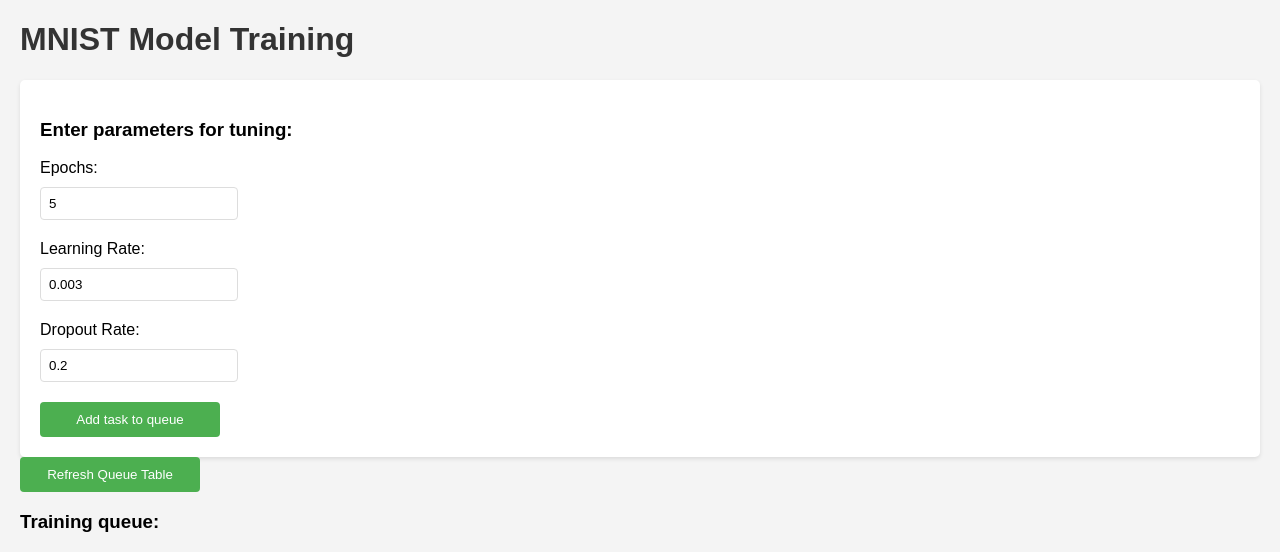
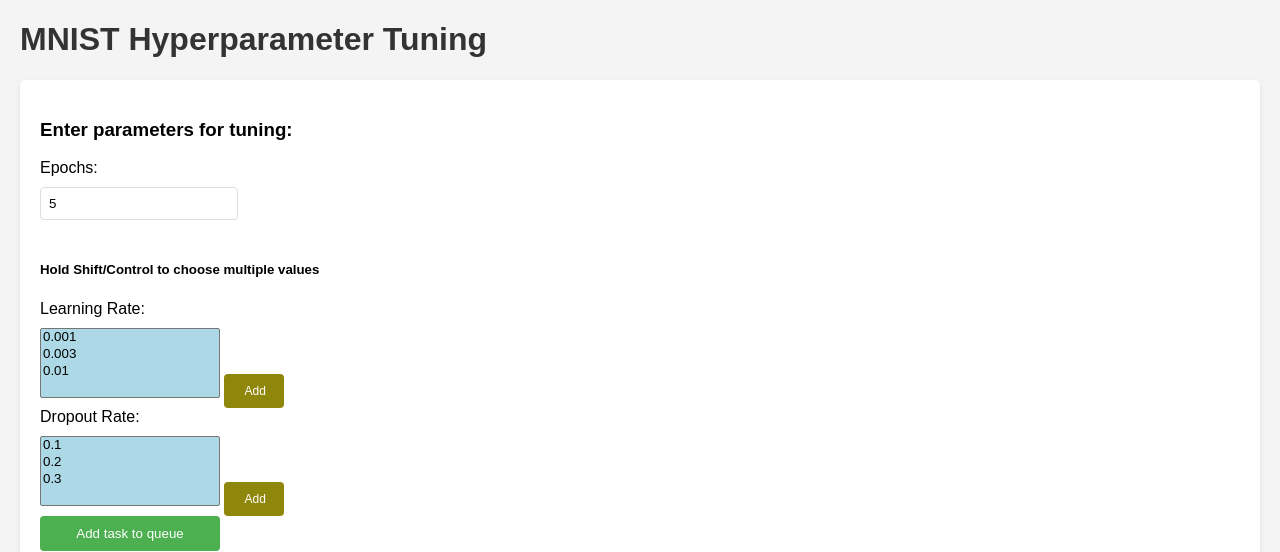
Before and after one commit to hiepnh14/Hyperparameter_Tunning_Web, a Flask app: page / in a window 1280 px wide. Shown: the top 552 px of the page. Run offline with Flask 3, Linux system fonts and the light colour scheme.

Commit message:
Finalize all features

```diff
--- a/app.py
+++ b/app.py
@@ -7,10 +7,6 @@
 
 app = Flask(__name__)
 
-# Load MNIST data
-# transform = transforms.Compose([transforms.ToTensor(), transforms.Normalize((0.5,), (0.5,))])
-# trainset = torchvision.datasets.MNIST(root='./data', train=True, download=True, transform=transform)
-# trainloader = torch.utils.data.DataLoader(trainset, batch_size=64, shuffle=True)
 # In-memory storage for training status
 datafile = 'models.db'
 
@@ -25,25 +21,27 @@
 
 
 # Add task to queue function
-def add_task_to_queue(epochs, learning_rate, dropout_rate):
-
+def add_task_to_queue(epochs, learning_rates, dropout_rates):
+    messages = []
     conn = sqlite3.connect(datafile)
     cursor = conn.cursor()
-
-    cursor.execute('SELECT * FROM model_trainings WHERE epochs=? AND learning_rate=? AND dropout_rate=?', (epochs, learning_rate, dropout_rate))
-    duplicate1 = cursor.fetchone()
-    cursor.execute('SELECT * FROM model_accuracies WHERE epochs=? AND learning_rate=? AND dropout_rate=?', (epochs, learning_rate, dropout_rate))
-    duplicate2 = cursor.fetchone()
-    if duplicate1 or duplicate2:
-        # return render_template('index.html', message='Duplicate entry')
-        return jsonify({'message': 'Duplicate entry'})
-    cursor.execute('''
-        INSERT INTO model_trainings (epochs, learning_rate, dropout_rate)
-        VALUES (?, ?, ?)
-    ''', (epochs, learning_rate, dropout_rate))
-    conn.commit()
+    for learning_rate in learning_rates:
+        for dropout_rate in dropout_rates:
+            cursor.execute('SELECT * FROM model_trainings WHERE epochs=? AND learning_rate=? AND dropout_rate=?', (epochs, learning_rate, dropout_rate))
+            duplicate1 = cursor.fetchone()
+            cursor.execute('SELECT * FROM model_accuracies WHERE epochs=? AND learning_rate=? AND dropout_rate=?', (epochs, learning_rate, dropout_rate))
+            duplicate2 = cursor.fetchone()
+            if duplicate1 or duplicate2:
+                messages.append({'message': f'Duplicate entry for learning_rate {learning_rate} and dropout_rate {dropout_rate}'})
+            else:
+                cursor.execute('''
+                    INSERT INTO model_trainings (epochs, learning_rate, dropout_rate)
+                    VALUES (?, ?, ?)
+                ''', (epochs, learning_rate, dropout_rate))
+                conn.commit()
+                messages.append({'message': f'Task added to queue for learning_rate {learning_rate} and dropout_rate {dropout_rate}'})
     conn.close()
-    return jsonify({'message': 'Task added to queue'})
+    return jsonify(messages)
 
 @app.route('/')
 def index():
@@ -51,7 +49,8 @@
 
 @app.route('/accuracy', methods=['GET'])
 def get_accuracy():
-    return jsonify(val_accuracies)
+    # print(train.val_accuracies)
+    return jsonify(train.val_accuracies)
 
 # create a route to handle the /get_model_data request and return the data from the database:
 @app.route('/get_model_data')
@@ -80,11 +79,17 @@
 @app.route('/add_to_queue', methods=['POST'])
 def add_to_queue():
     epochs = int(request.form['epochs'])
-    learning_rate = float(request.form['learning_rate'])
-    dropout_rate = float(request.form['dropout_rate'])
-    thread = threading.Thread(target=add_task_to_queue, args=(epochs,learning_rate, dropout_rate))
+    # print(f"Epochs: {epochs}")
+
+    learning_rates = list(map(float, request.form.get('learning_rate').split(',')))
+    # print(f"Learning Rates: {learning_rates}")
+
+    dropout_rates = list(map(float, request.form.get('dropout_rate').split(',')))
+    # print(f"Dropout Rates: {dropout_rates}")
+    thread = threading.Thread(target=add_task_to_queue, args=(epochs,learning_rates, dropout_rates))
     thread.start()
-
+    thread.join()
+    # add_task_to_queue.delay(epochs, learning_rates, dropout_rates)
     return jsonify({'message': 'Task added to queue'})
 
 @app.route('/start_training', methods=['POST'])
--- a/templates/index.html
+++ b/templates/index.html
@@ -6,15 +6,31 @@
 
 </head>
 <body>
-    <h1>MNIST Model Training</h1>
+    <h1>MNIST Hyperparameter Tuning </h1>
     <form id="trainingForm" style="align-items:center">
         <h3>Enter parameters for tuning:</h3>
         <label for="epochs">Epochs:</label>
-        <input type="number" id="epochs" name="epochs" value="5">
+        <input type="number" id="epochs" name="epochs" value="5" style="width: 180px;">
+        <h5>Hold Shift/Control to choose multiple values</h5>
         <label for="learning_rate">Learning Rate:</label>
-        <input type="text" id="learning_rate" name="learning_rate" value="0.003">
+        <select id="learning_rate" name="learning_rate" style="width: 180px; background-color: lightblue" multiple>
+            <option value=0.001>0.001</option>
+            <option value=0.003>0.003</option>
+            <option value=0.01>0.01</option>
+            <!-- Add more options as needed -->
+        </select>
+        <button onclick="addNewRate('learning_rate')" style="font-size: 12px; background-color: rgb(143, 134, 12); width: 60px;">Add</button>
+        <br>
         <label for="dropout_rate">Dropout Rate:</label>
-        <input type="text" id="dropout_rate" name="dropout_rate" value="0.2">
+        <select id="dropout_rate" name="dropout_rate" style="width: 180px; background-color: lightblue" multiple>
+            <option value=0.1>0.1</option>
+            <option value=0.2>0.2</option>
+            <option value=0.3>0.3</option>
+            <!-- Add more options as needed -->
+        </select>
+        <button onclick="addNewRate('dropout_rate')" style="font-size: 12px; background-color: rgb(143, 134, 12); width: 60px;">Add</button>
+
+        <script src="script.js"></script>
         <br>
         <button type="submit">Add task to queue</button>
     </form>
@@ -74,18 +90,26 @@
         document.getElementById('trainingForm').onsubmit = function(event) {
             event.preventDefault();
             var epochs = document.getElementById('epochs').value;
-            var learningRate = document.getElementById('learning_rate').value;
-            var dropoutRate = document.getElementById('dropout_rate').value;
+
+            // Get all selected learning rate options and map to their values
+            var learningRates = Array.from(document.getElementById('learning_rate').selectedOptions).map(option => option.value);
+
+            // Get all selected dropout rate options and map to their values
+            var dropoutRates = Array.from(document.getElementById('dropout_rate').selectedOptions).map(option => option.value);
+
+            // Convert arrays to comma-separated strings for the request body
+            var learningRatesString = learningRates.join(',');
+            var dropoutRatesString = dropoutRates.join(',');
+
             fetch('/add_to_queue', {
                 method: 'POST',
                 headers: {
                     'Content-Type': 'application/x-www-form-urlencoded',
                 },
-                body: `epochs=${epochs}&learning_rate=${learningRate}&dropout_rate=${dropoutRate}`
+                body: `epochs=${epochs}&learning_rate=${learningRatesString}&dropout_rate=${dropoutRatesString}`
             })
             .then(response => response.json())
             .then(data => console.log(data));
-
             updateStatus();
             refreshQueueTable();
         };
@@ -179,6 +203,19 @@
                 })
                 .catch(error => console.error('Error fetching model data:', error));
             }
+
+
+            function addNewRate(rate) {
+                var addedValue= prompt("Enter a new " + rate+ ":");
+                if (addedValue == null || addedValue == "") {
+                    return;
+                }
+                var select = document.getElementById(rate);
+                var option = document.createElement("option");
+                option.value = addedValue;
+                option.text = addedValue;
+                select.appendChild(option);
+            }
         setInterval(plotAccuracyChart, 20000);  // Update chart every 20 seconds
         // });
 
--- a/train.py
+++ b/train.py
@@ -1,5 +1,4 @@
 import torch
-import torchvision
 import torchvision.transforms as transforms
 from torch import nn, optim
 from model import SimpleCNN, CNN
@@ -67,7 +66,7 @@
                     'epoch': epoch,
                     'lr': learning_rate}
             torch.save(state, os.path.join(CHECKPOINT_FOLDER, f"best_model_{model_id}.pth"))
-        training_status['status'] = f'Training with learning rate = {learning_rate}, dropout_rate = {dropout_rate} at Epoch {epoch + 1}/{epochs}, Accuracy: {accuracy:.2f}%'
+        training_status['status'] = f'Trained with learning rate = {learning_rate}, dropout_rate = {dropout_rate} at Epoch {epoch + 1}/{epochs}, Accuracy: {accuracy:.2f}%'
         print(f"{model_id}: Epoch {epoch + 1} - Training loss: {running_loss / len(trainloader)}, Accuracy: {accuracy:.2f}%")
     training_time = time.time() - start_time
     # Save the hyperparameters and best accuracy to the database
@@ -96,12 +95,13 @@
         # Remove the task from the queue after training
         cursor.execute('DELETE FROM model_trainings WHERE epochs=? AND learning_rate=? AND dropout_rate=?', (epochs, learning_rate, dropout_rate))
         conn.commit()
-        conn.close()
-    # Check for tasks added during training
-    conn = sqlite3.connect(datafile)
-    cursor = conn.cursor()
+    # conn.close()
+    # # Check for tasks added during training
+    # conn = sqlite3.connect(datafile)
+    # cursor = conn.cursor()
     if  cursor.execute('SELECT * FROM model_trainings').fetchone():
         conn.close()
-        hyperparameter_tuning()
-    training_status['status'] = 'Training completed'
-    conn.close()
+        hyperparameter_tuning(datafile, training_status, device, CHECKPOINT_FOLDER)
+    else:
+        training_status['status'] = 'Training completed'
+        conn.close()
```
Also changed, not shown: images/Screenshot 2024-02-28 033538.png (added), models.db, 5 other files.
